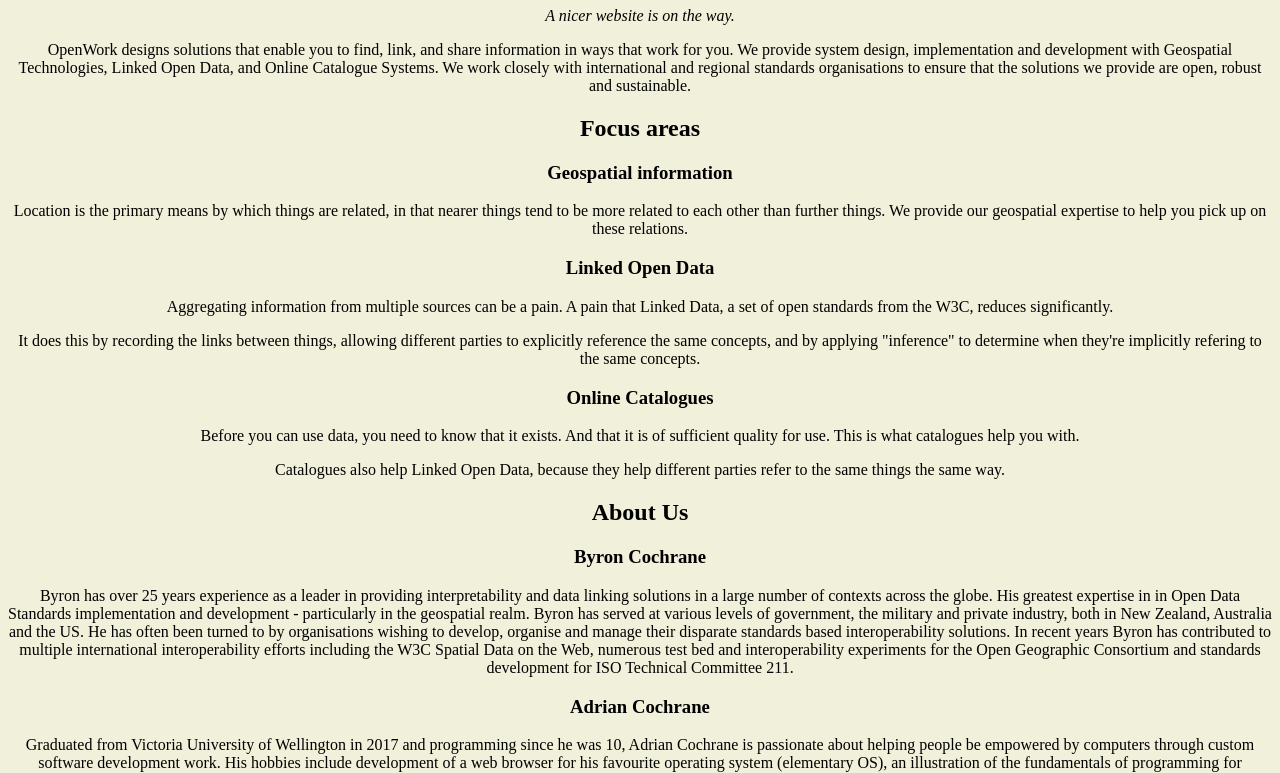
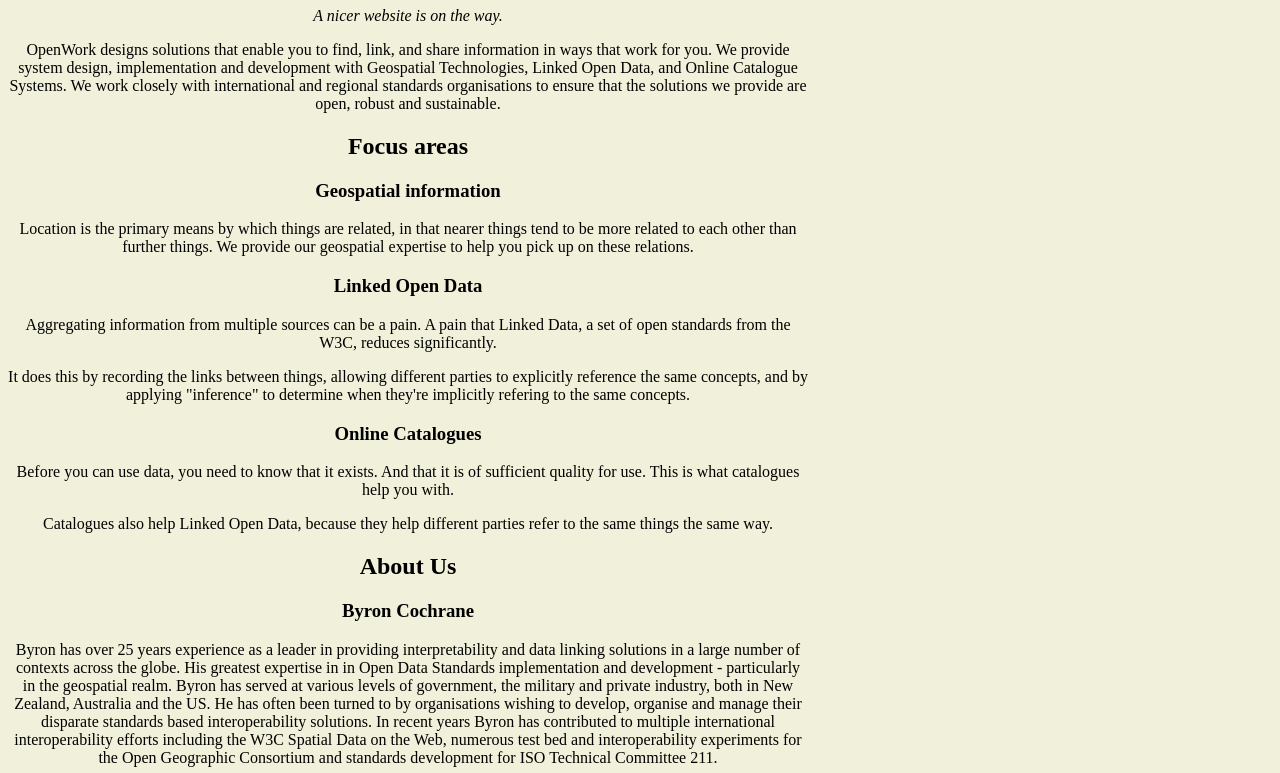
Before and after one commit to OpenWork-NZ/website, a plain HTML site: page index.html in a window 1280 px wide. Shown: the part 73-846 px from the top of the page. Drawn offline with Linux system fonts and the light colour scheme.

Commit message:
Fix long lines on large displays.

```diff
--- a/index.html
+++ b/index.html
@@ -4,7 +4,11 @@
   <meta charset="utf-8" />
   <title>OpenWork Ltd.</title>
   <style>
-    body {text-align: center; background: #f1f0da;}
+    body {
+      text-align: center;
+      background: #f1f0da;
+      max-width: 800px;
+    }
   </style>
 </head>
 <body>
```
